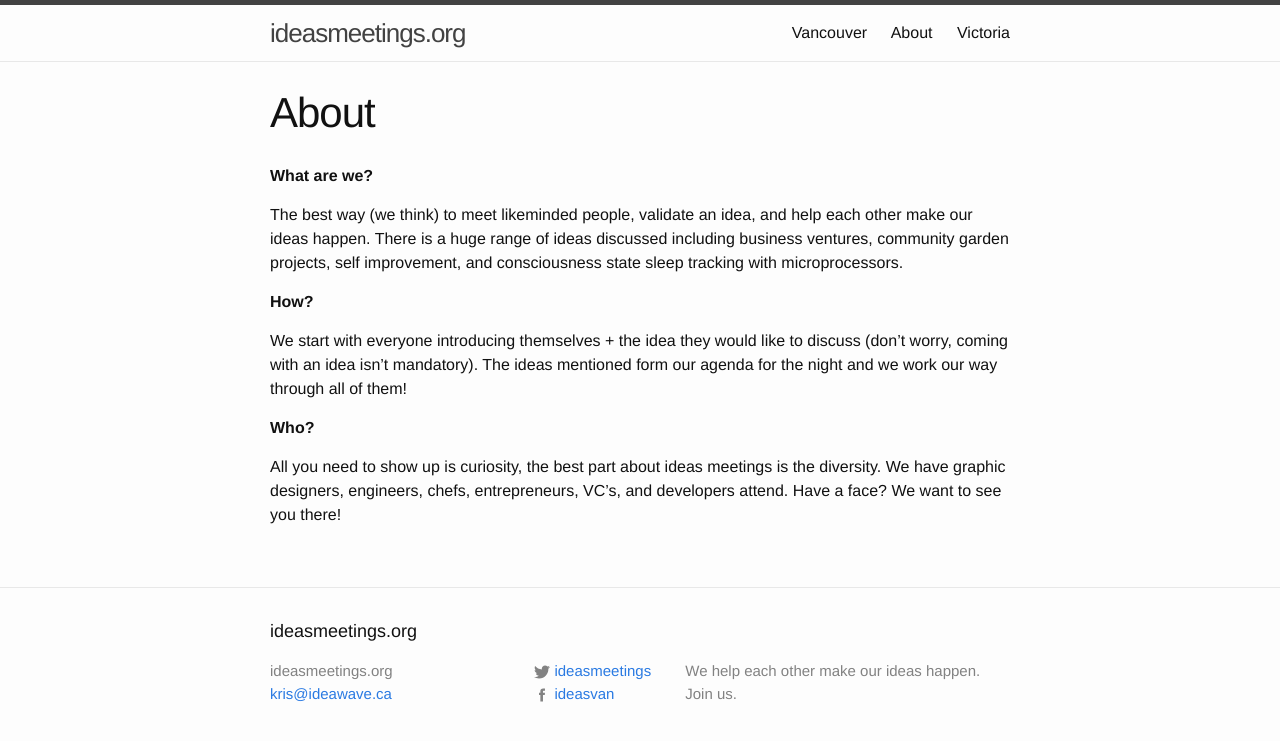
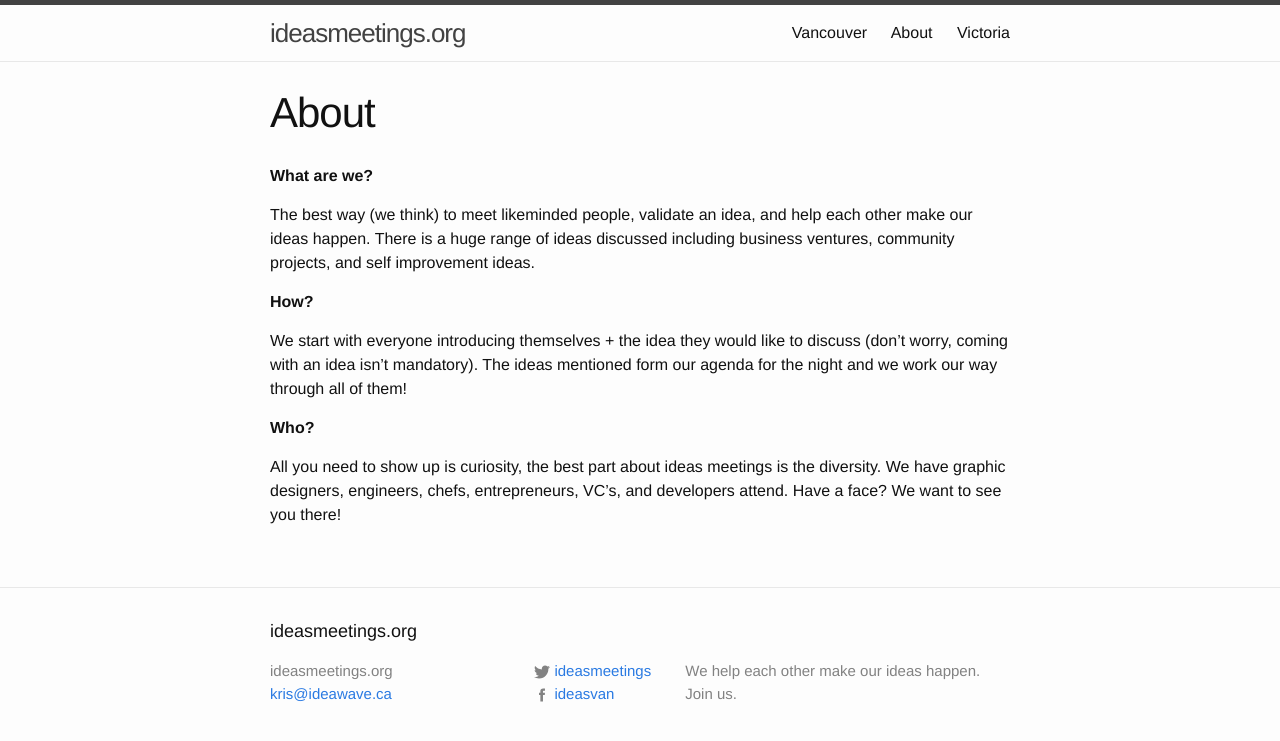
Before and after one commit to improvethings/improvethings.github.io, a Jekyll site: the page built from index.md, in a window 1280 px wide. Shown: the top 741 px of the page. Built offline with Jekyll 4.4.1, drawn with Linux system fonts in a browser that asks for light colours.

Commit message:
edited about page - grammar

```diff
--- a/index.md
+++ b/index.md
@@ -6,7 +6,7 @@ permalink: /about/
 
 **What are we?**
 
-The best way (we think) to meet likeminded people, validate an idea, and help each other make our ideas happen. There is a huge range of ideas discussed including business ventures, community garden projects, self improvement, and consciousness state sleep tracking with microprocessors.
+The best way (we think) to meet likeminded people, validate an idea, and help each other make our ideas happen. There is a huge range of ideas discussed including business ventures, community projects, and self improvement ideas.
 
 **How?**
 
```
